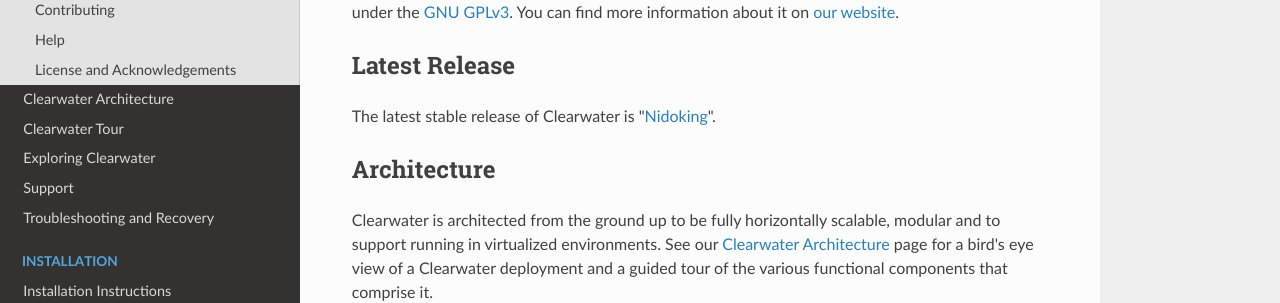
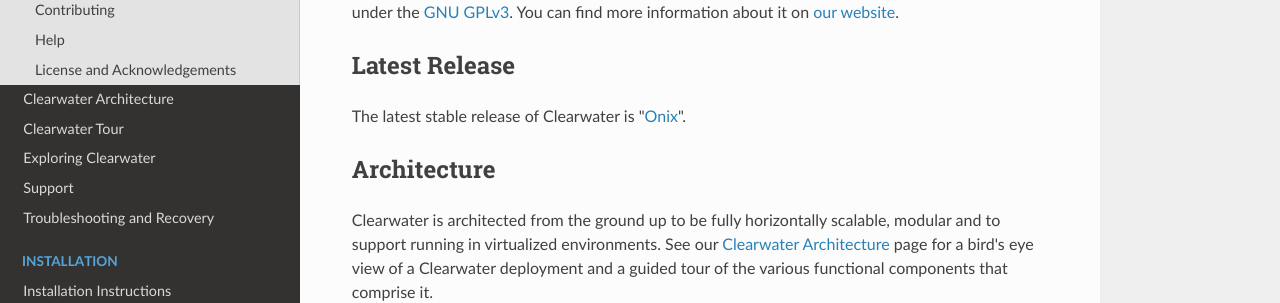
Before and after one commit to Metaswitch/clearwater-readthedocs, an MkDocs documentation site: the page built from docs/index.md, in a window 1280 px wide and 900 px high. Shown: the part 183-486 px from the top of the window. Built offline with MkDocs 1.6.1, drawn with Linux system fonts in a browser that asks for light colours; nearby versions of some CDN libraries; old or Windows-style settings are respelled for this version of MkDocs.

Commit message:
Updates sprint release number and name

```diff
--- a/docs/index.md
+++ b/docs/index.md
@@ -4,7 +4,7 @@ Project Clearwater is an open-source IMS core, developed by [Metaswitch Networks
 
 ## Latest Release
 
-The latest stable release of Clearwater is "[Nidoking](http://pokemon.wikia.com/wiki/Nidoking)".
+The latest stable release of Clearwater is "[Onix](http://pokemon.wikia.com/wiki/Onix)".
 
 ## Architecture
 
```
